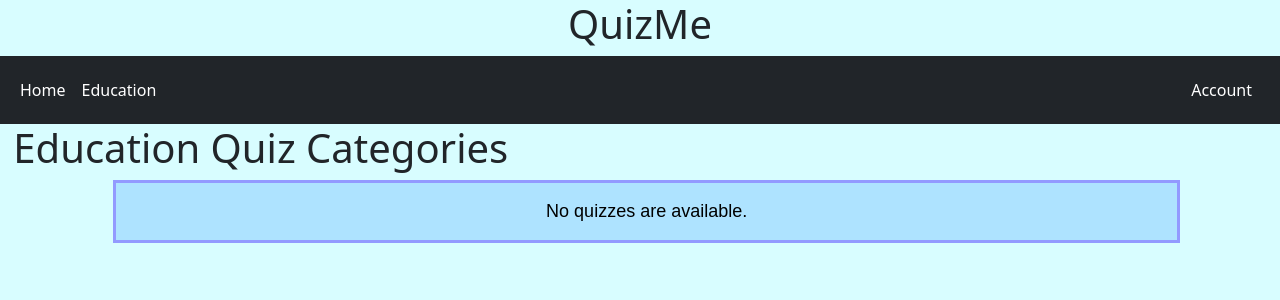
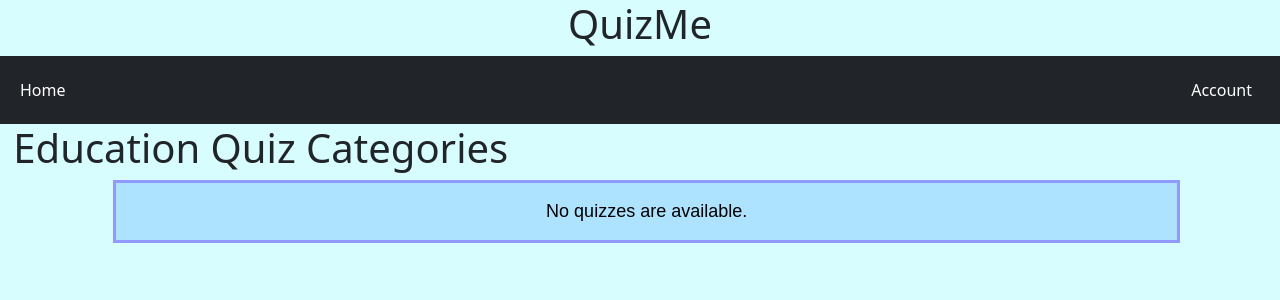
Before and after one commit to KC-software-en/QuizMe, a Django app: template Education/templates/edu_quiz/edu_quiz.html in a window 1280 px wide. Shown: the top 300 px of the page. Run offline with Django 5.2, Linux system fonts and the light colour scheme; the template is opened without the code that fills it, so the values that code supplies are empty.

Commit message:
Removed category link.

```diff
--- a/Education/templates/edu_quiz/edu_quiz.html
+++ b/Education/templates/edu_quiz/edu_quiz.html
@@ -24,12 +24,6 @@
                 <ul class="navbar-nav me-auto mb-2 mb-lg-0">
                     <li class="nav-item">
                         <a class="nav-link active" aria-current="page" href="{% url 'Education:index' %}" aria-disabled="true">Home </a>
-                    </li>
-
-                    <li class="nav-item">
-                        <!-- link to Education quiz home page
-                        include category_id in tag to avoid a NoReverseMatch error in template rendering-->
-                        <a class="nav-link active" href="{% url 'Education:index_edu' %}">Education</a>
                     </li>
                 </ul>
                 <div class="item" style="color: #27a5ff;">
```
